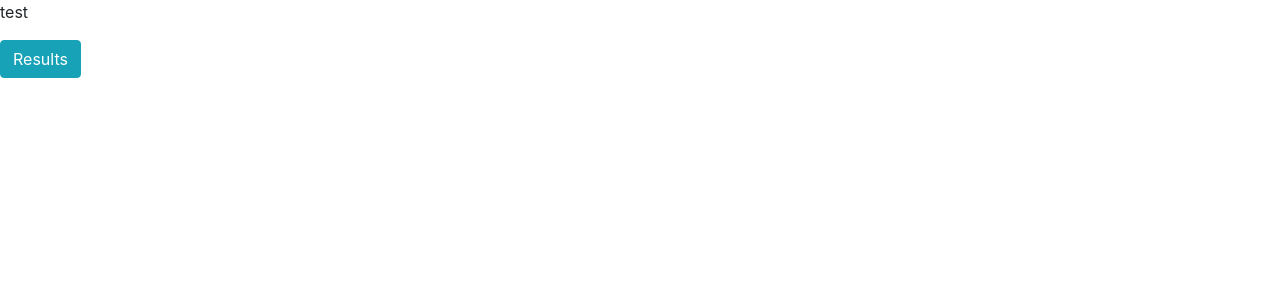
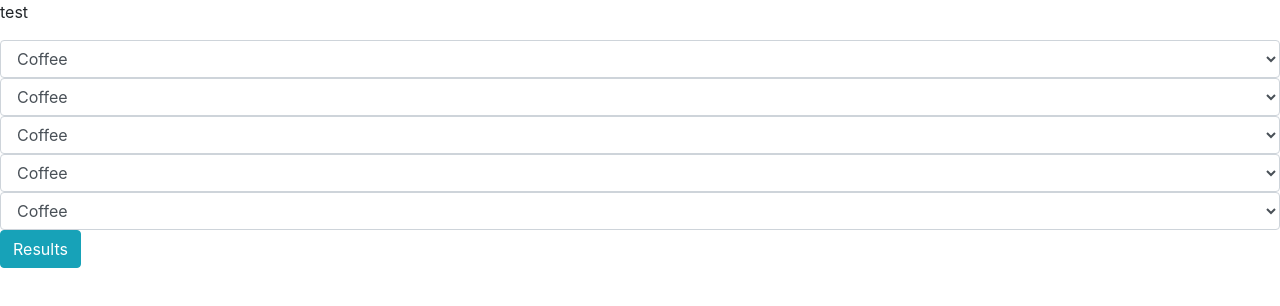
Before and after one commit to Lo-GR/language-suggester, a plain HTML site: page index.html in a window 1280 px wide. Both pictures are taken after a click on the button "Let's Begin". Drawn offline with Linux system fonts and the light colour scheme.

Commit message:
add skeleton of questions page

```diff
--- a/index.html
+++ b/index.html
@@ -14,6 +14,31 @@
     </div>
     <div id="questionsPage">
       <p> test</p>
+      <select class="form-control" id="question1">
+        <option value="0">Coffee</option>
+        <option value="1">Tea</option>
+        <option value="2">Kombucha</option>
+      </select>
+      <select class="form-control" id="question2">
+        <option value="0">Coffee</option>
+        <option value="1">Tea</option>
+        <option value="2">Kombucha</option>
+      </select>
+      <select class="form-control" id="question3">
+        <option value="0">Coffee</option>
+        <option value="1">Tea</option>
+        <option value="2">Kombucha</option>
+      </select>
+      <select class="form-control" id="question4">
+        <option value="0">Coffee</option>
+        <option value="1">Tea</option>
+        <option value="2">Kombucha</option>
+      </select>
+      <select class="form-control" id="question5">
+        <option value="0">Coffee</option>
+        <option value="1">Tea</option>
+        <option value="2">Kombucha</option>
+      </select>
     </div>
     <div id="resultsPage">
       <p>test 2</p>
```
